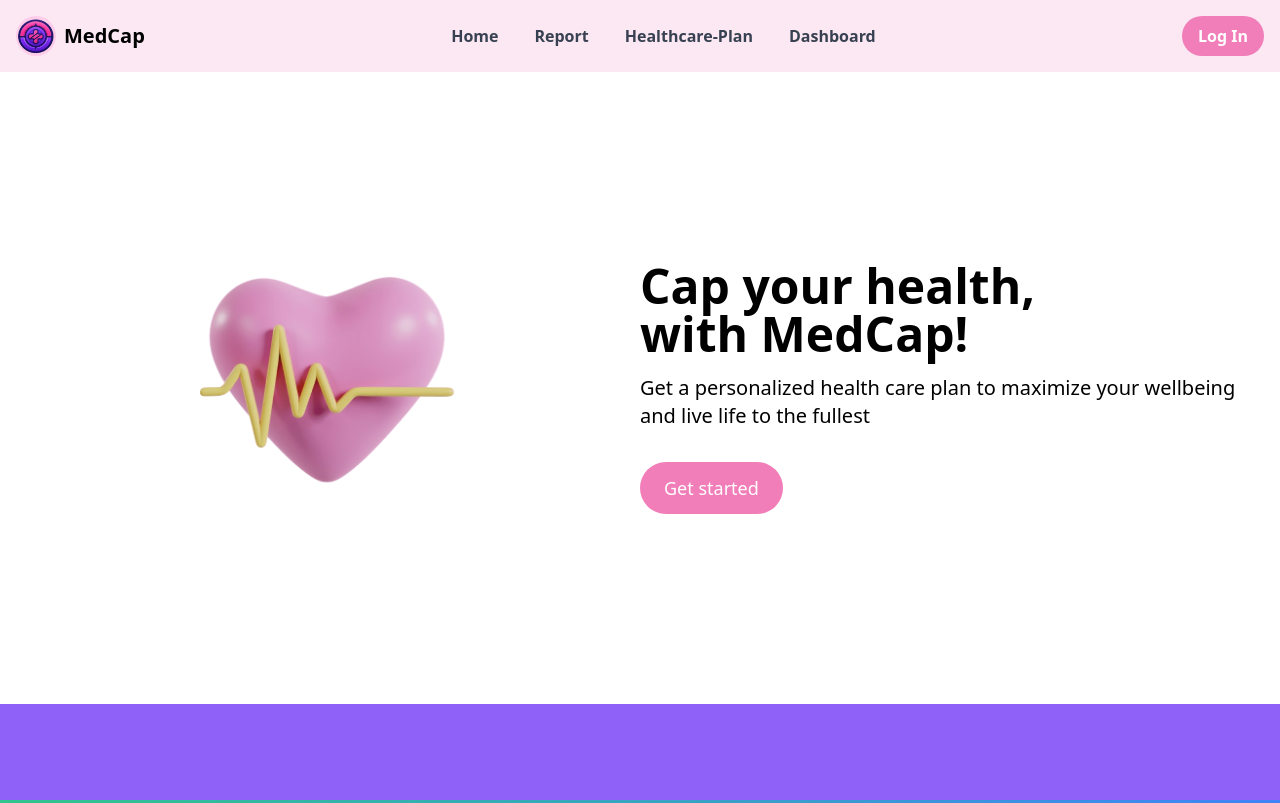
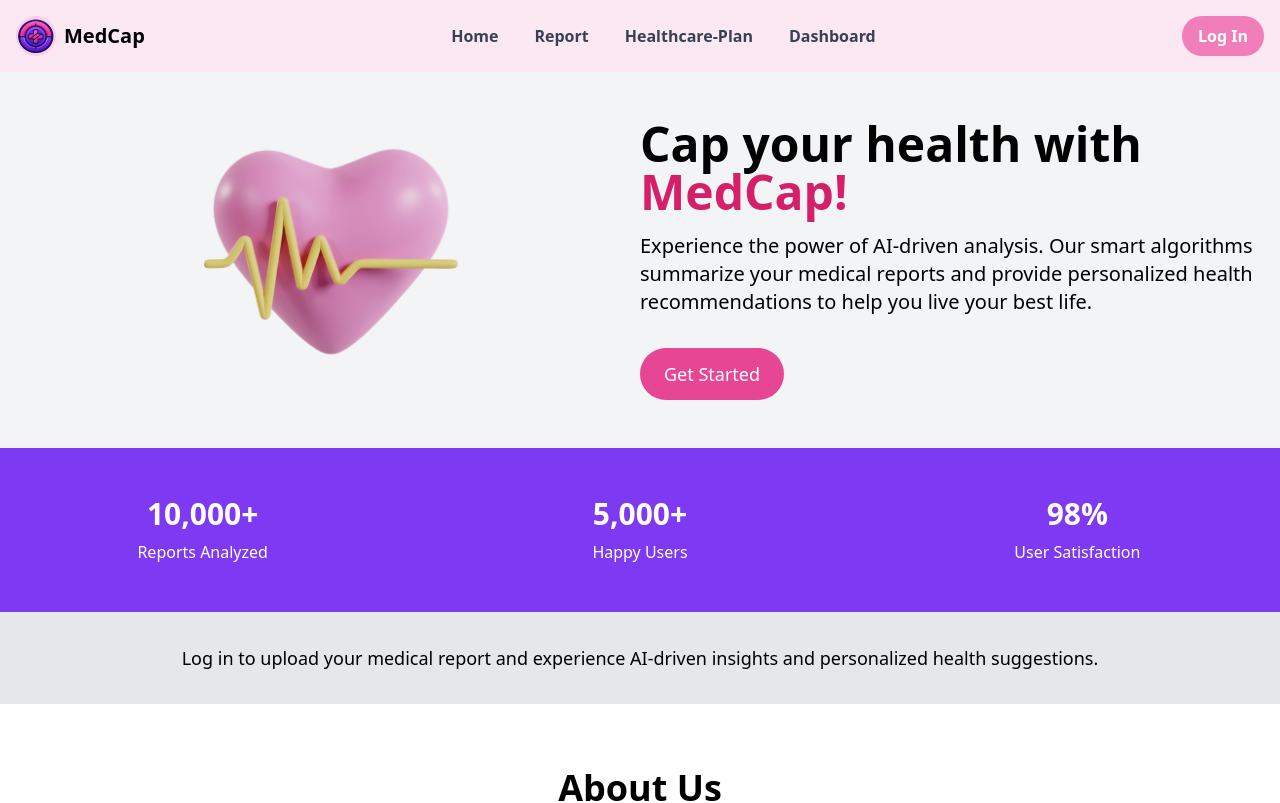
Before and after one commit to rohitRanjanGIT/MEDCAPfrontend, a React (Vite) app: page / in a window 1280 px wide. Shown: the top 803 px of the page. Built offline with nearby package versions, Linux system fonts and the light colour scheme.

Commit message:
Homepage

```diff
--- a/src/pages/Homepage.jsx
+++ b/src/pages/Homepage.jsx
@@ -1,44 +1,38 @@
-import React from 'react';
+import React, { useState, useEffect } from 'react';
 import Heart from '../assets/heart.png';
 import Logo from '../assets/medcap_logo.png';
 import Header from '../components/Header';
 import Footer from '../components/Footer';
 import About from '../components/AboutUs';
 import Services from '../components/Services';
+import HealthSection from '../components/HeartBanner';
 import { useNavigate, Link } from 'react-router-dom';
-import { useState, useEffect } from 'react';
-import HealthSection from '../components/HeartBanner';
 
 const HomePage = () => {
   const [isLoggedIn, setIsLoggedIn] = useState(false);
   const [user, setUser] = useState(null);
 
-    useEffect(() => {
-    if (localStorage.getItem('loggedIn') === null) {
-      localStorage.setItem('loggedIn', false);
-    }
-
-    let loggedInStatus = localStorage.getItem('loggedIn');
+  useEffect(() => {
+    const loggedInStatus = localStorage.getItem('loggedIn') === 'true';
     const storedUser = localStorage.getItem('user');
 
-    if (loggedInStatus === 'true' && storedUser) {
+    if (loggedInStatus && storedUser) {
       setIsLoggedIn(true);
-      setUser(JSON.parse(storedUser)); // Parse the user data from localStorage
+      setUser(JSON.parse(storedUser));
     }
   }, []);
 
   return (
     <>
-      {/* <div className="bg-pink-200 min-h-screen flex flex-col"> */}
-      <div className="#fffff min-h-screen flex flex-col">
+      <div className="bg-gray-100 min-h-screen flex flex-col">
         {/* Header */}
         <Header />
 
         {/* Main Content */}
-        <main className="flex-grow container mx-auto px-4 py-12 px-12 flex flex-col md:flex-row items-center">
+        <main className="flex-grow container mx-auto px-6 py-12 flex flex-col md:flex-row items-center">
           {/* Image Section */}
-          <div className="w-full md:w-1/2 flex justify-center">
-            <div className="flex justify-center item-center m-3 w-full h-full relative w-48 h-48 md:w-64 md:h-64">
+          <div className="w-full md:w-1/2 flex justify-center mb-6 md:mb-0">
+            <div className="relative w-48 h-48 md:w-64 md:h-64">
               <img
                 src={Heart}
                 alt="Heart with ECG"
@@ -48,35 +42,57 @@ const HomePage = () => {
           </div>
 
           {/* Text Section */}
-          <div className="w-full md:w-1/2 mb-8 md:mb-0">
-            <h1 className="text-4xl md:text-5xl font-bold mb-4 text-center md:text-left">
-              Cap your health,<br />with MedCap!
+          <div className="w-full md:w-1/2 text-center md:text-left">
+            <h1 className="text-4xl md:text-5xl font-extrabold mb-4">
+              Cap your health with <span className="text-pink-600">MedCap!</span>
             </h1>
-            <p className="text-lg md:text-xl mb-8 text-center md:text-left">
-              Get a personalized health care plan to maximize your wellbeing
-              and live life to the fullest
+            <p className="text-lg md:text-xl mb-8">
+              Experience the power of AI-driven analysis. Our smart algorithms summarize your medical reports and provide personalized health recommendations to help you live your best life.
             </p>
-            <div className="flex justify-center md:justify-start">
-              <Link to={isLoggedIn ? `/medicalreport` : `/login`}>
-                <button className="bg-pink-400 text-white px-6 py-3 rounded-full text-lg">
-                  Get started
+            <div>
+              <Link to={isLoggedIn ? '/medicalreport' : '/login'}>
+                <button className="bg-pink-500 hover:bg-pink-600 text-white px-6 py-3 rounded-full text-lg transition duration-300 ease-in-out">
+                  {isLoggedIn ? 'View Medical Report' : 'Get Started'}
                 </button>
               </Link>
             </div>
           </div>
         </main>
 
-        {/* Statistics */}
-        <div className="bg-purple-500 py-8">
-          <div className="container mx-auto pt-8 px-4 md:px-12 flex flex-col md:flex-row justify-between text-white text-center">
+        {/* Statistics Section */}
+        <section className="bg-purple-600 py-12 text-white text-center">
+          <div className="container mx-auto grid grid-cols-1 md:grid-cols-3 gap-8">
+            <div>
+              <h2 className="text-3xl font-bold">10,000+</h2>
+              <p className="mt-2">Reports Analyzed</p>
+            </div>
+            <div>
+              <h2 className="text-3xl font-bold">5,000+</h2>
+              <p className="mt-2">Happy Users</p>
+            </div>
+            <div>
+              <h2 className="text-3xl font-bold">98%</h2>
+              <p className="mt-2">User Satisfaction</p>
+            </div>
           </div>
-        </div>
+        </section>
 
+        {/* Conditional Health Section */}
+        {isLoggedIn ? (
+          <HealthSection />
+        ) : (
+          <div className="bg-gray-200 py-8 text-center">
+            <p className="text-lg">Log in to upload your medical report and experience AI-driven insights and personalized health suggestions.</p>
+          </div>
+        )}
+
+        {/* Additional Sections */}
+        <About />
+        <Services />
+
+        {/* Footer */}
+        <Footer />
       </div>
-      <HealthSection/>
-      <About/>
-      <Services/>
-      <Footer />
     </>
   );
 };
```
